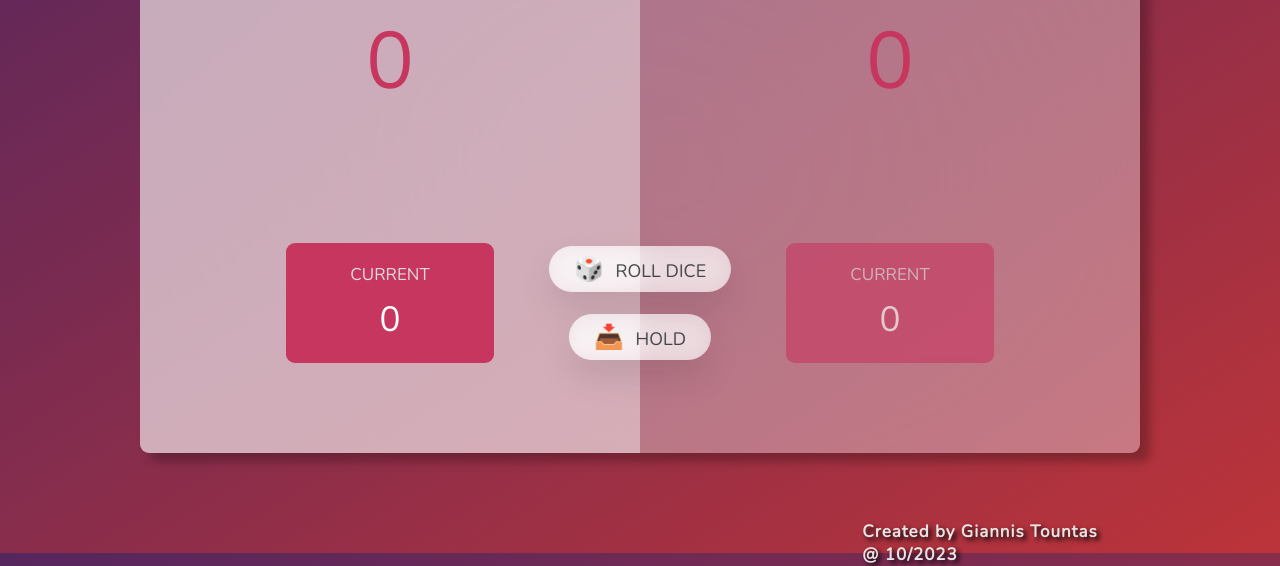
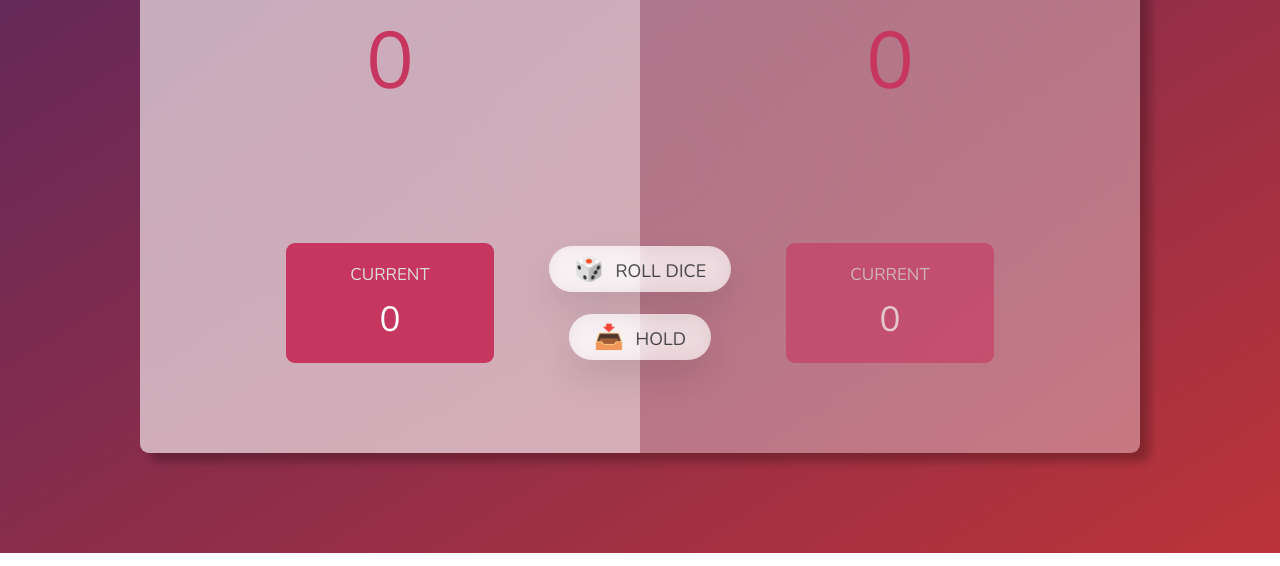
Before and after one commit to JohnTountas/2Players-DiceGame, a plain HTML site: page index.html in a window 1280 px wide. Shown: the part 247-813 px from the top of the page. Drawn offline with nearby package versions, Linux system fonts and the light colour scheme.

Commit message:
Update index.html

```diff
--- a/index.html
+++ b/index.html
@@ -43,12 +43,12 @@
       <button class="btn btn--hold">📥 Hold</button>
     </main>
 
-    <footer class="Myfooter">
+    <!-- <footer class="Myfooter">
       <h4>
         Created by Giannis Tountas <br />
         @ 10/2023
       </h4>
-    </footer>
+    </footer> -->
 
     <script src="2playersDices.js"></script>
   </body>
```
